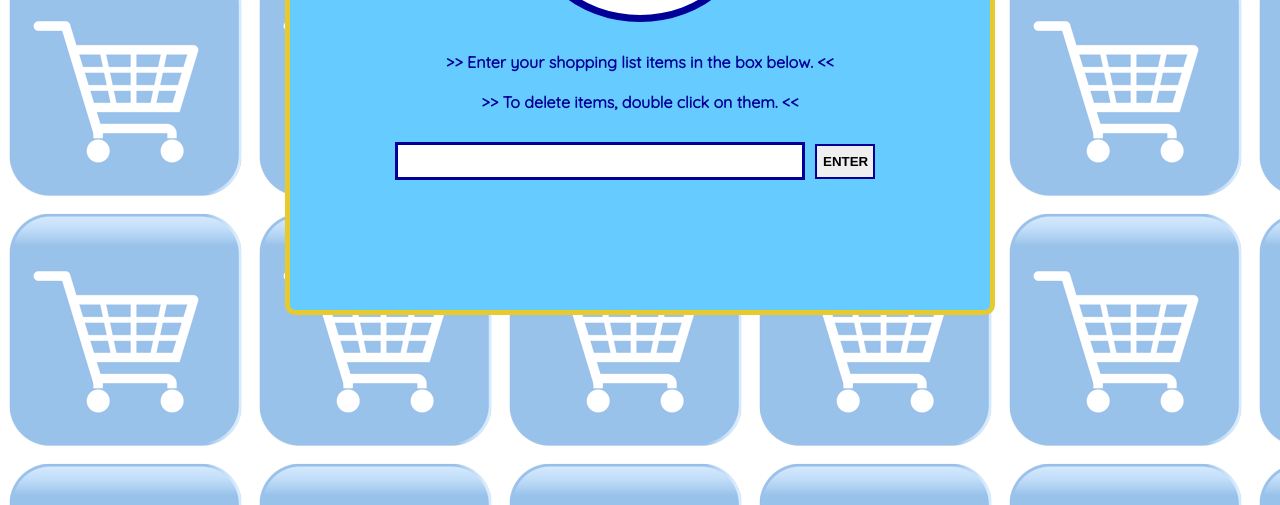
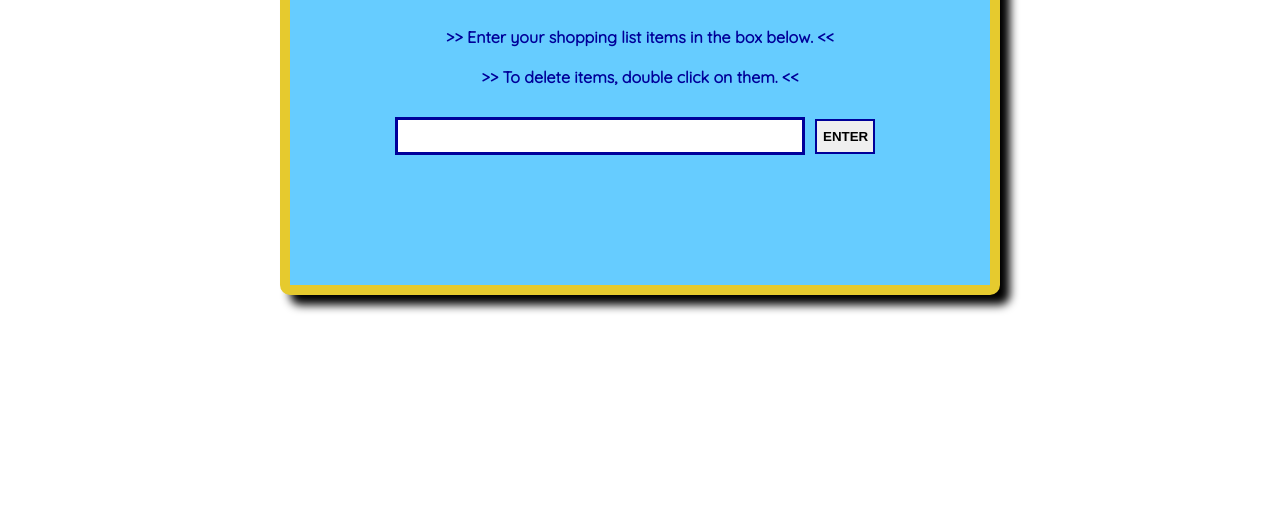
Before and after one commit to lark2328/shopping-list, a plain HTML site: page index.html in a window 1280 px wide. Shown: the part 295-800 px from the top of the page. Drawn offline with nearby package versions, Linux system fonts and the light colour scheme.

Commit message:
design changes

```diff
--- a/index.html
+++ b/index.html
@@ -10,8 +10,6 @@
 		<script src="app.js"></script>
 </head>
 <body>
-
-	<div id="outer"></div>
 
 	<div id="container">
 
--- a/main.css
+++ b/main.css
@@ -1,29 +1,26 @@
 
+
+body {
+	background-color: #ffffff
+}
 
 #container, #logo, #form, #box, #list {
 	display: block;
 }
 
-#outer {
-	position: absolute;
-	background-image: url(cart.png);
-	top: 0;
-  	left: 0;
-  	bottom: 0;
-  	right: 0;
-	opacity: .4;
-	z-index: -1;
-}
 
 #container {
 	margin: auto;
-	margin-top: 50px;
+	margin-top: 20px;
 	padding-top: 50px;
 	background-color: #66ccff;
 	width:700px;
 	min-height:500px;
-	border: 5px solid #E6CA2E;
+	border: 10px solid #E6CA2E;
 	border-radius: 10px;
+	   -moz-box-shadow:  10px 10px 10px #000000;
+   -webkit-box-shadow: 10px 10px 10px #000000;
+   box-shadow: 10px 10px 10px #000000;
 }
 
 #logo {
```
